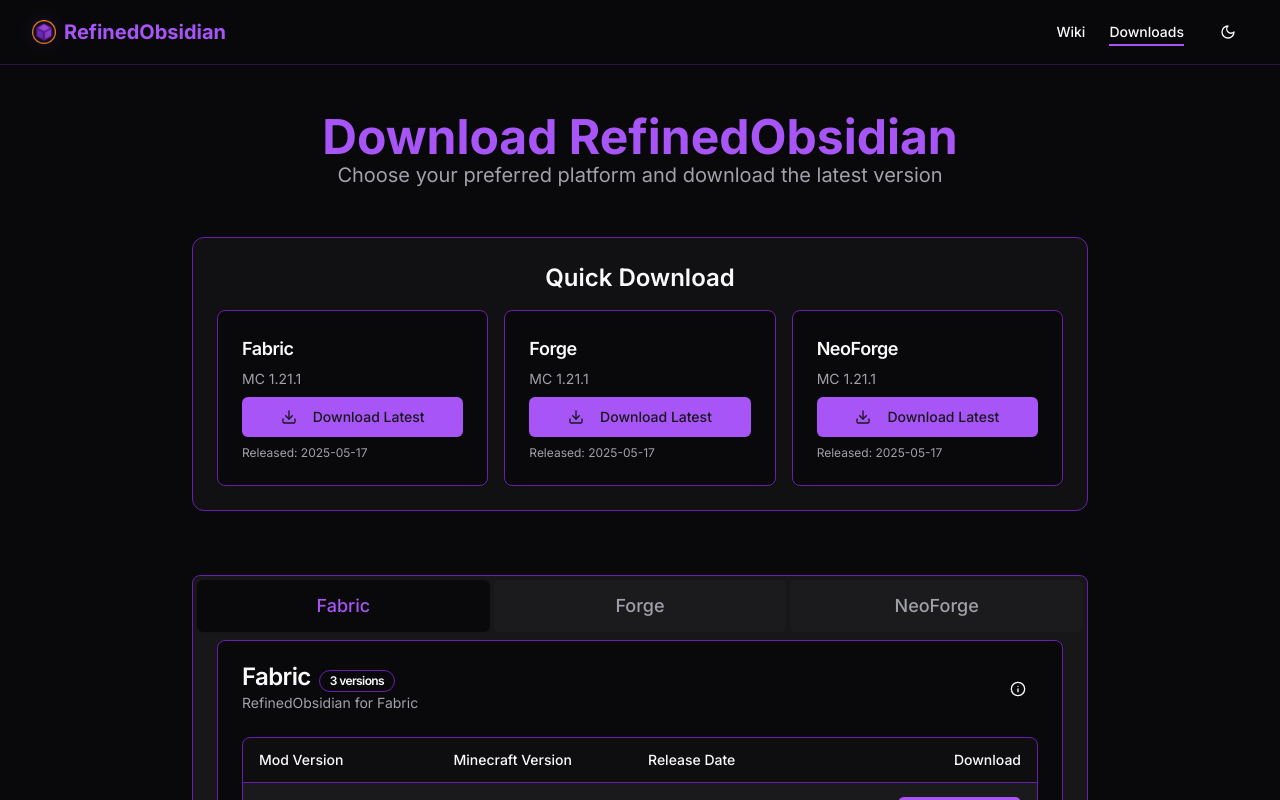
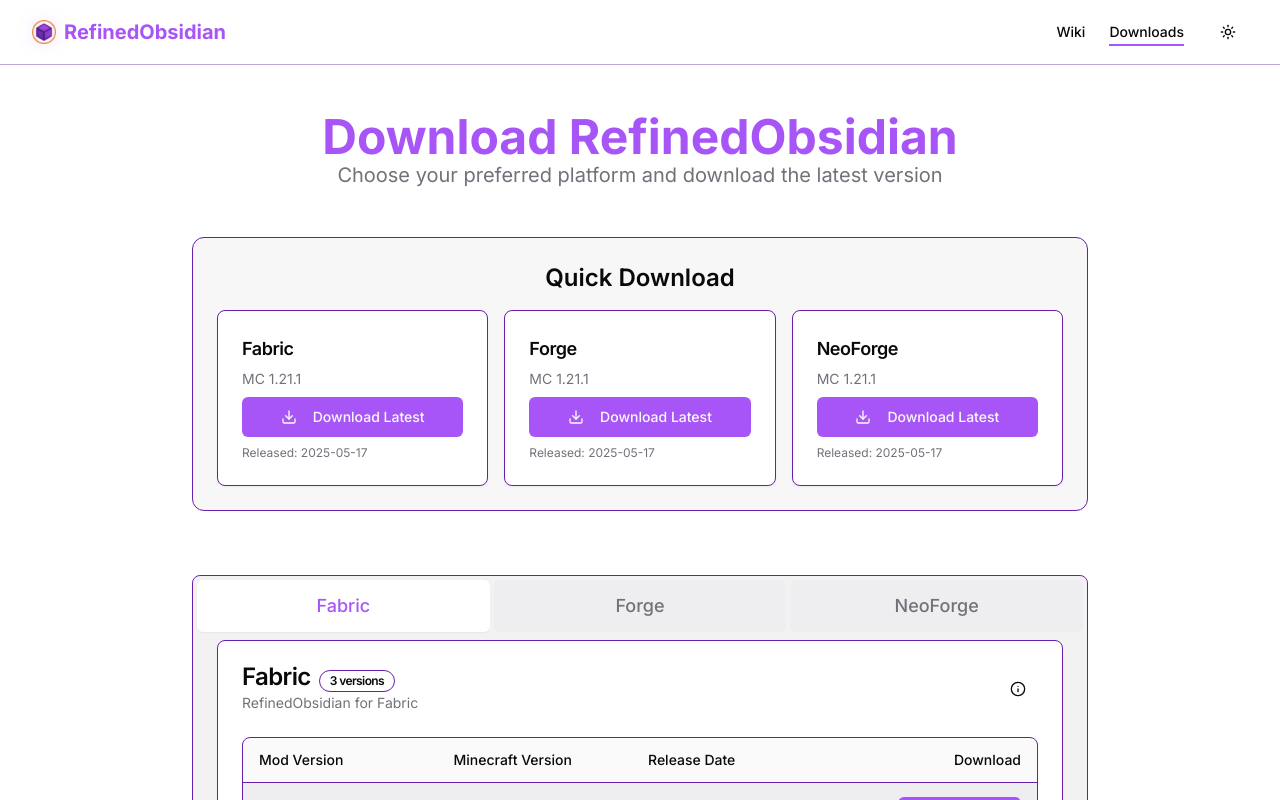
Before and after one commit to SkyKingPX/SI-Website, a Next.js app: page /downloads/refinedobsidian in a window 1280 px wide. Shown: the top 800 px of the page. Built offline with nearby package versions, Linux system fonts and the light colour scheme.

Commit message:
Make Light Mode default

```diff
--- a/app/layout.tsx
+++ b/app/layout.tsx
@@ -1,14 +1,14 @@
 import type React from "react"
-import type { Metadata } from "next"
-import { Inter } from "next/font/google"
+import type {Metadata} from "next"
+import {Inter} from "next/font/google"
 import "./global.css"
-import { ThemeProvider } from "@/components/theme-provider"
+import {ThemeProvider} from "@/components/theme-provider"
 
-const inter = Inter({ subsets: ["latin"] })
+const inter = Inter({subsets: ["latin"]})
 
 export const metadata: Metadata = {
-  title: "EmberForge Development",
-  description: "The official EmberForge Development Website",
+    title: "Soncresity Industries",
+    description: "The official Website of Soncresity Industries",
 }
 
 export default function RootLayout({
@@ -19,7 +19,7 @@ export default function RootLayout({
     return (
         <html lang="en" suppressHydrationWarning>
         <body className={inter.className}>
-        <ThemeProvider attribute="class" defaultTheme="dark" enableSystem={false} disableTransitionOnChange>
+        <ThemeProvider attribute="class" defaultTheme="light" enableSystem={false} disableTransitionOnChange>
             {children}
         </ThemeProvider>
         </body>
--- a/components/theme-provider.tsx
+++ b/components/theme-provider.tsx
@@ -3,5 +3,5 @@ import { ThemeProvider as NextThemesProvider } from "next-themes"
 import type { ThemeProviderProps } from "next-themes/dist/types"
 
 export function ThemeProvider({ children, ...props }: ThemeProviderProps) {
-  return <NextThemesProvider {...props}>{children}</NextThemesProvider>
+  return <NextThemesProvider defaultTheme="light" {...props}>{children}</NextThemesProvider>
 }
```
Also changed, not shown: components/theme-toggle.tsx (line endings or trailing spaces). Lines whose indentation alone changed are shown as unchanged.
